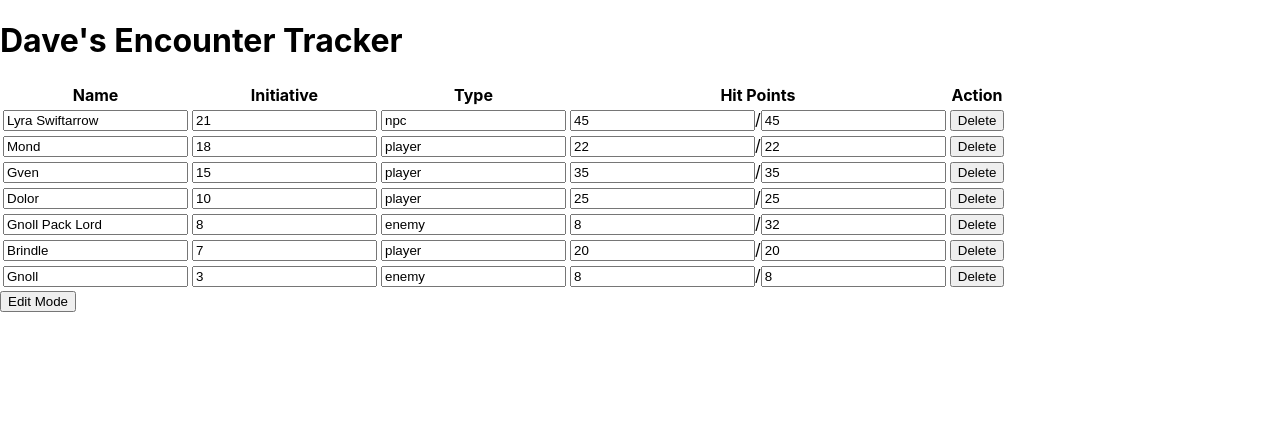
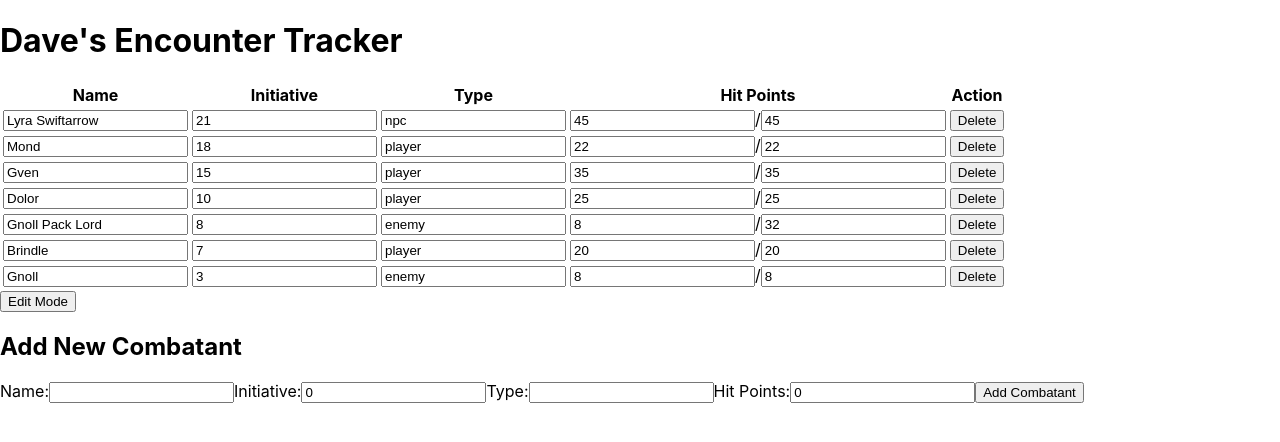
Before and after one commit to aikithoughts/encountertracker, a React (Create React App) app: page / in a window 1280 px wide. Shown: the top 442 px of the page. Built offline with nearby package versions, Linux system fonts and the light colour scheme.

Commit message:
add the ability to add new combatants

```diff
--- a/src/App.js
+++ b/src/App.js
@@ -33,6 +33,22 @@ function EncounterTable({ combatants }){
     });
   };
 
+  const processFormData = (formData) => {
+    // Do something with the form data in the parent component
+    //console.log('Form data received in parent:', formData);
+    // You can set the data to the state or perform other actions with it
+    const newCombatant = {
+      id: Date.now(), // Generate a unique ID (you can use a library like uuid for a more reliable unique ID)
+      name: formData.name,
+      initiative: parseInt(formData.initiative),
+      type: formData.type,
+      currenthp: parseInt(formData.hitpoints),
+      totalhp: parseInt(formData.hitpoints),
+    };
+
+    setCombatantState((prevCombatants) => [...prevCombatants, newCombatant]);
+  };
+
   const sortedCombatants = combatantState.slice().sort((a, b) => b.initiative - a.initiative);
 
   const rows = sortedCombatants.map((combatant, index) => (
@@ -64,8 +80,58 @@ function EncounterTable({ combatants }){
       <button onClick={handleToggleEditMode}>
         {isEditMode ? "Save" : "Edit Mode"}
       </button>
+      <div>
+        <h2>Add New Combatant</h2>
+        <AddCombatant onSubmitForm={processFormData} />
+      </div>
     </div>
   )
+}
+
+function AddCombatant({ onSubmitForm }) {
+  const [formData, setFormData] = useState({
+    name: '',
+    initiative: 0,
+    type: '',
+    hitpoints: 0
+  });
+
+  const handleChange = (e) => {
+    const { name, value } = e.target;
+    setFormData((prevFormData) => ({
+      ...prevFormData,
+      [name]: value,
+    }));
+  };
+
+  const handleSubmit = (e) => {
+    e.preventDefault();
+    onSubmitForm(formData); // Call the callback function to pass the form data to the parent component
+    setFormData({  // Reset the form after submission
+      name: '',
+      initiative: 0,
+      type: '',
+      hitpoints: 0
+    });
+  };
+
+  return (
+    <form id="addCombatantForm" onSubmit={handleSubmit}>
+      <label>Name:
+        <input type="text" id="name" name="name" value={formData.name} onChange={handleChange} required />
+      </label>
+      <label>Initiative:
+        <input type="number" id="initiative" value={formData.initiative} onChange={handleChange} name="initiative" required />
+      </label>
+      <label>Type:
+        <input type="text" id="type" value={formData.type} onChange={handleChange} name="type" required />
+      </label>
+      <label>Hit Points:
+        <input type="number" id="hitPoints" value={formData.hitpoints} onChange={handleChange} name="hitpoints" required />
+      </label>
+      <button type="submit">Add Combatant</button>
+    </form>
+  );
 }
 
 function Combatant({ combatant, onDeleteCombatant, isEditMode }){
```
